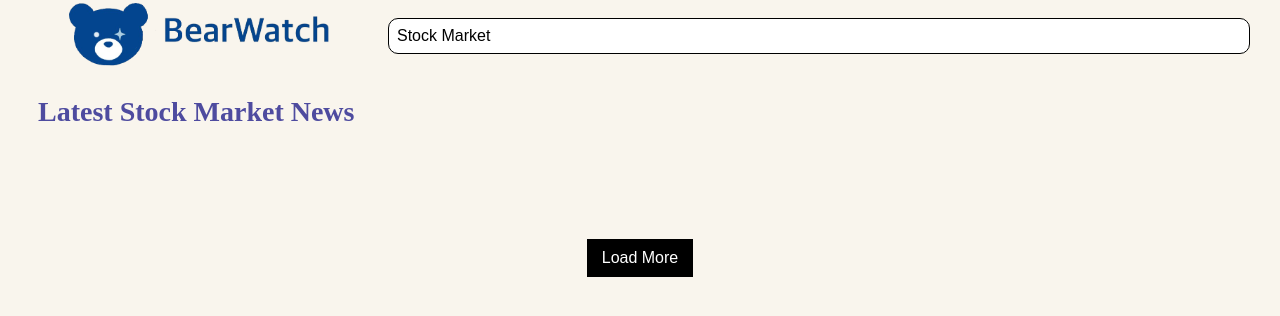
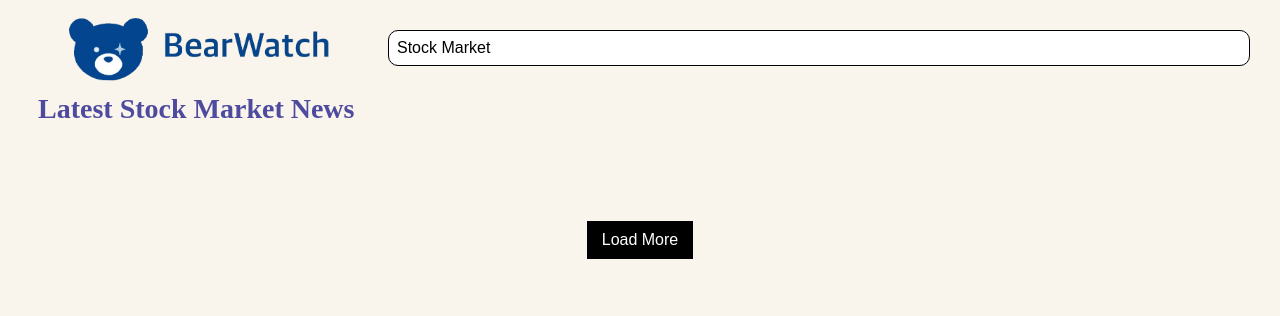
Before and after one commit to aishaahmadd/BearWatch, a Flask app: template templates/news.html in a window 1280 px wide. Shown: the top 316 px of the page. Run offline with Flask 3, Linux system fonts and the light colour scheme; the template is opened without the code that fills it, so the values that code supplies are empty.

Commit message:
css updates

```diff
--- a/static/home.css
+++ b/static/home.css
@@ -38,13 +38,11 @@ body.dark-mode {
 #logo img {
     width: 300px;
     height: auto;
-    margin-bottom: 10%;
 }
 
 #search {
     flex-grow: 1;
     padding-top: 0px;
-    margin-top: -25px;
 }
 
 #search-wrapper {
@@ -65,8 +63,8 @@ body.dark-mode {
 /* --- Navigation --- */
 #nav {
     position: absolute;
-    top: 65px;
-    left: 40px;
+    top: 100px;
+    left: 20px;
     width: 250px;
     background-color: white;
     border: 1px solid #ccc;
--- a/static/news.css
+++ b/static/news.css
@@ -40,13 +40,11 @@ body.dark-mode {
 #logo img {
     width: 300px;
     height: auto;
-    margin-bottom: 10%;
 }
 
 #search {
     flex-grow: 1;
     padding-top: 0px;
-    margin-top: -25px;
 }
 
 #search-wrapper {
@@ -67,8 +65,8 @@ body.dark-mode {
 /* --- Navigation --- */
 #nav {
     position: absolute;
-    top: 65px;
-    left: 40px;
+    top: 100px;
+    left: 20px;
     width: 250px;
     background-color: white;
     border: 1px solid #ccc;
--- a/templates/news.html
+++ b/templates/news.html
@@ -12,6 +12,13 @@
         <!-- LOGO -->
         <div id="logo">
             <img src="{{ url_for('static', filename='BearWatchLogo.png') }}" alt="BearWatch Logo">
+            <!-- NAV -->
+            <div id="nav" class="hidden">
+                <a href="/"><h3>Home</h3></a>
+                <a href="news.html"><h3>News</h3></a>
+                <a href="#" id="dark-mode-button"><h3>Dark Mode</h3></a>
+                <a href="#" id="colorblind-button"><h3>Colorblind Mode</h3></a>
+            </div>
         </div>
         <!-- SEARCH FORM -->
         <div id="search">
@@ -20,13 +27,6 @@
                     <input id="query" name="query" type="text" placeholder="Search stock news" required value="{{ request.form.get('query', 'Stock Market') }}" autocomplete="off">
                 </div>
             </form>
-        </div>
-        <!-- NAV -->
-        <div id="nav" class="hidden">
-            <a href="/"><h3>Home</h3></a>
-            <a href="news.html"><h3>News</h3></a>
-            <a href="#" id="dark-mode-button"><h3>Dark Mode</h3></a>
-            <a href="#" id="colorblind-button"><h3>Colorblind Mode</h3></a>
         </div>
     </div>
 
```
Also changed, not shown: static/stock.css (+7 -4 lines), templates/home.html (+7 -7 lines), templates/stock.html (+7 -7 lines).
